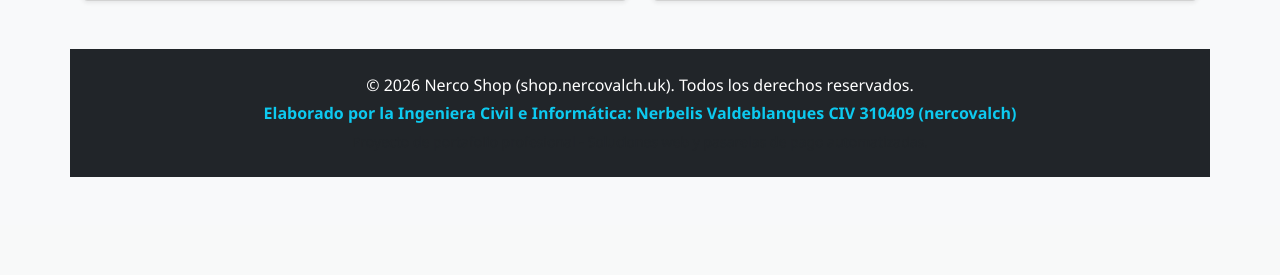
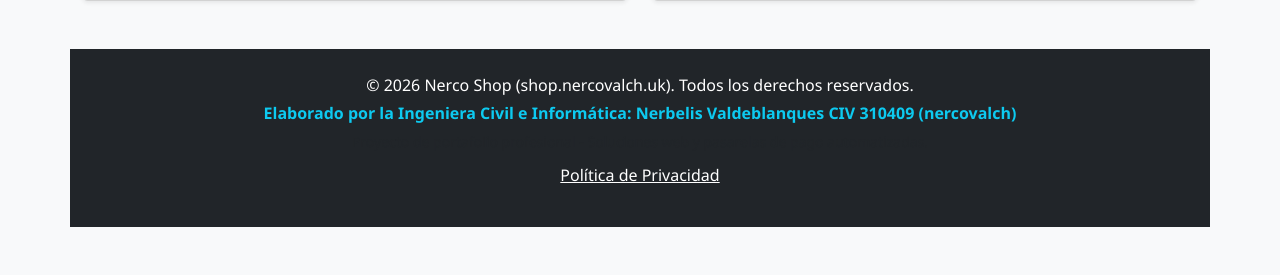
Before and after one commit to Nerbelis/shop.nercovalch.uk, a PHP site: page / in a window 1280 px wide. Shown: the part 2892-3167 px from the top of the page. Before the commit the page ends 3069 px from the top, so only its background shows below. Run offline with PHP 8.4, Linux system fonts and the light colour scheme; data that the repository does not hold is empty; some libraries are stand-ins or nearby versions.

Commit message:
Agregar enlace de politica de privacidad al footer de la tienda

```diff
--- a/index.php
+++ b/index.php
@@ -355,6 +355,9 @@ try {
         <p class="mb-1">&copy; 2026 Nerco Shop (shop.nercovalch.uk). Todos los derechos reservados.</p>
         <p class="mb-1 text-info fw-semibold">Elaborado por la Ingeniera Civil e Informática: Nerbelis Valdeblanques CIV 310409 (nercovalch)</p>
         <small class="text-muted">Proyecto de portafolio profesional - Soluciones web y pasarelas de pago automatizadas.</small>
+        <p style="margin-top: 10px;">
+        <a href="https://nercovalch.uk/politica_privacidad.html" target="_blank" style="color: inherit; text-decoration: underline;">Política de Privacidad</a>
+        </p>
     </div>
 </footer>
 
```
